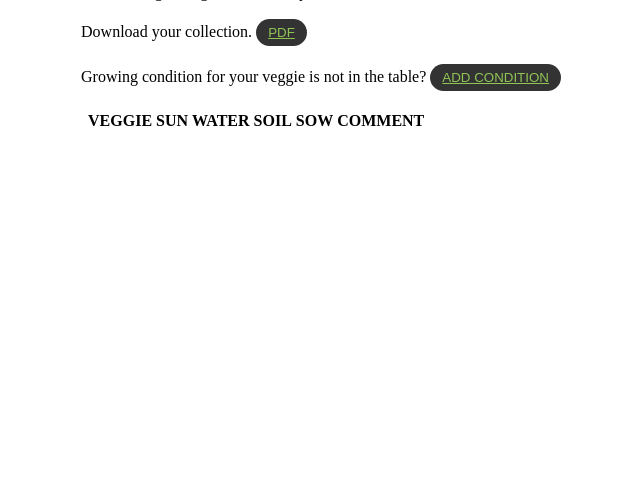
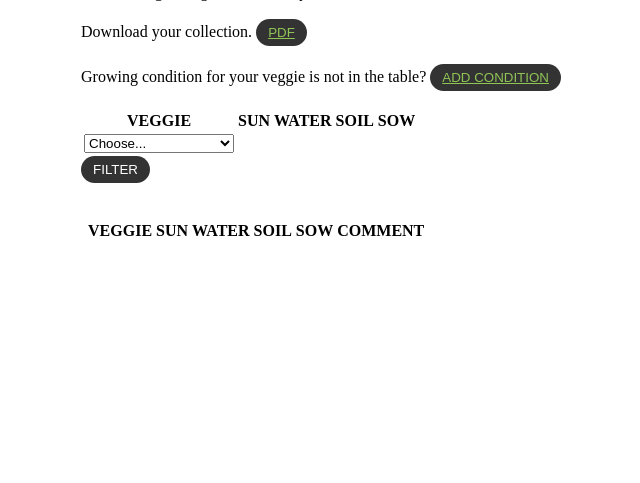
Before and after one commit to MartaKasprzyk/EasyVeggies, a Django app: template templates/grow_veggies_list.html in a window 1280 px wide. Shown: the part 272-755 px from the top of the page, without its empty margins (319-959 px from the left). Run offline with Django 5.2, Linux system fonts and the light colour scheme; the template is opened without the code that fills it, so the values that code supplies are empty; some libraries are stand-ins or nearby versions.

Commit message:
added filtering to grow_veggie list view

```diff
--- a/templates/grow_veggies_list.html
+++ b/templates/grow_veggies_list.html
@@ -10,6 +10,38 @@
         <br><br>
         Growing condition for your veggie is not in the table?
         <button class="button"><a class="style" href="{% url "grow_veggie_add" %}">ADD CONDITION</a></button>
+        <br><br>
+             <form method="get">
+            <table class="table table-light table-stripped table-hover">
+                <tr>
+                    <th>VEGGIE</th>
+                    <th>SUN</th>
+                    <th>WATER</th>
+                    <th>SOIL</th>
+                    <th>SOW</th>
+                </tr>
+                <tr>
+                    <td><select name="veggie" id="veggie" class="select-styling">
+                        <option value="" disabled selected style="display:none;">Choose...</option>
+                            {% for veggie in veggies %}
+                                <option value="{{ veggie.pk }}">{{ veggie.name }}</option>
+                            {% endfor %}
+                    </select></td>
+                    <td>{% for sun in sun_scale %}
+                         <input type="checkbox" value="{{ sun.pk }}" name="sun"> {{ sun.name }}
+                            {% endfor %}</td>
+                    <td>{% for water in water_scale %}
+                         <input type="checkbox" value="{{ water.pk }}" name="water"> {{ water.name }}
+                            {% endfor %}</td>
+                    <td>{% for soil in soil_scale %}
+                         <input type="checkbox" value="{{ soil.pk }}" name="soil"> {{ soil.name }}
+                            {% endfor %}</td>
+                    <td>{% for month in months %}
+                         <input type="checkbox" value="{{ month.pk }}" name="sow"> {{ month.name }}
+                            {% endfor %}</td>
+            </table>
+            <input type="submit" value="FILTER" name="show_veggies" class="button">
+        </form>
         <br><br>
         <table class="table table-light table-stripped table-hover">
             <tr>
```
Also changed, not shown: GrowVeggies/views.py (+37 -7 lines).
